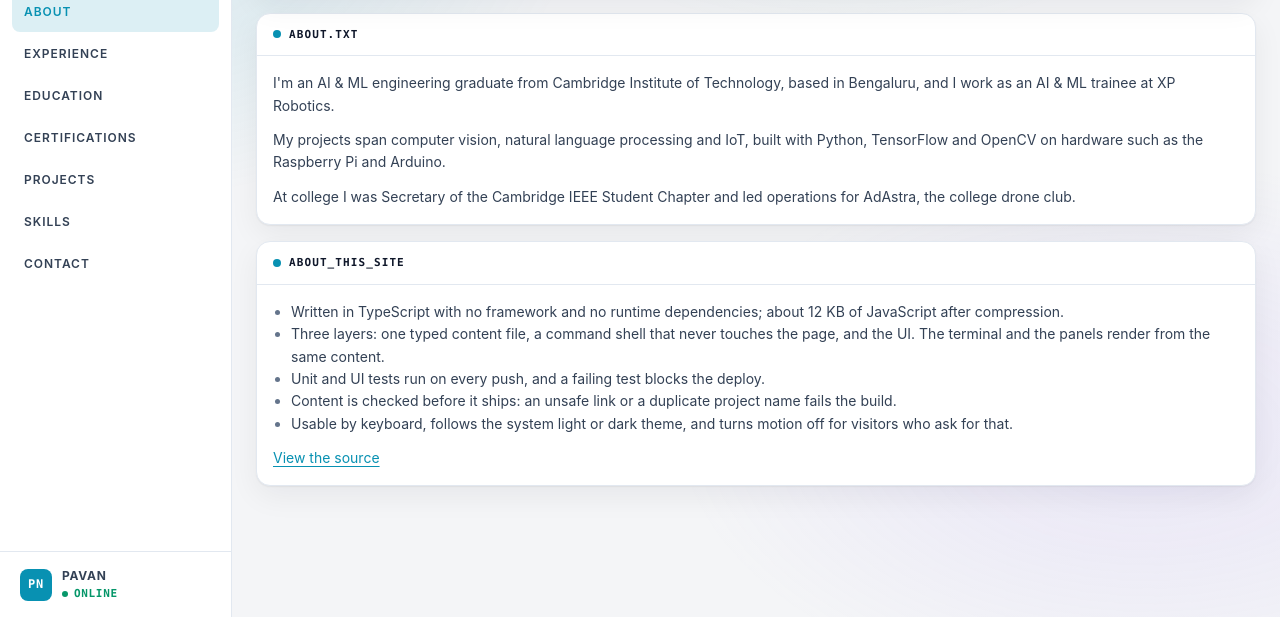
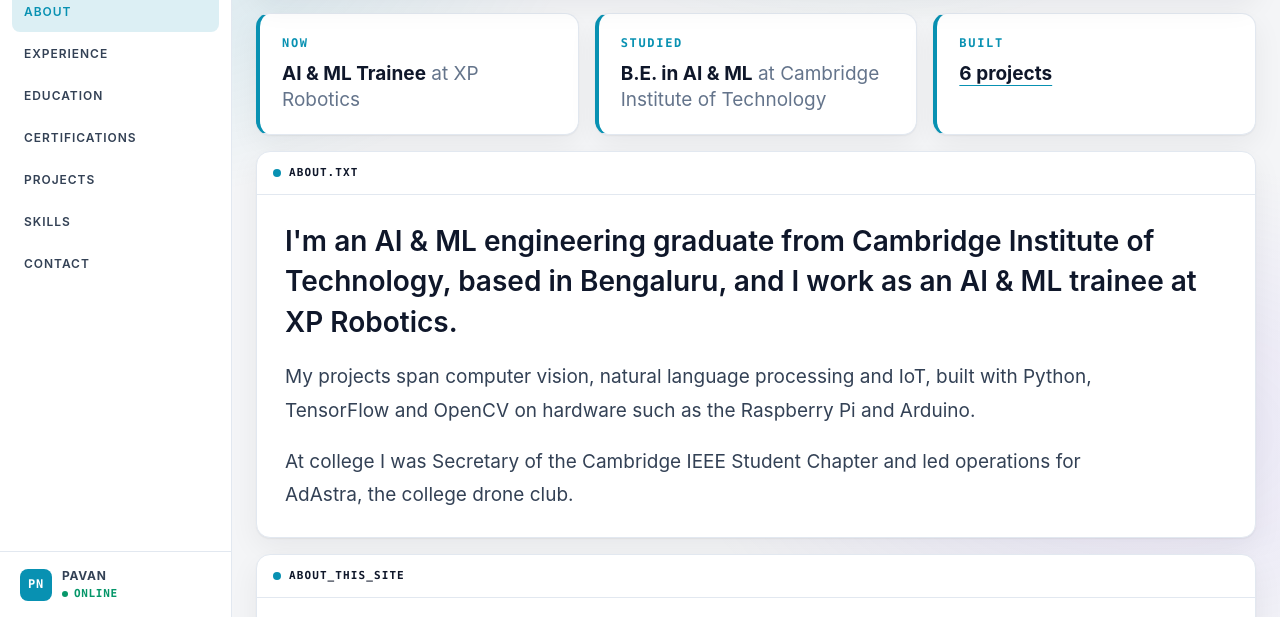
Before and after one commit to pavannanjunda/pavannanjunda.github.io, a website built with Vite: page index.html in a window 1280 px wide. Both pictures are taken after a click on the button "ABOUT". Shown: the part 183-800 px from the top of the page. Built offline with nearby package versions, Linux system fonts and the light colour scheme.

Commit message:
feat: enlarge the About page and add key facts
Larger lead paragraph and body text, a strip of facts (current role,
degree, projects built), and roomier site notes. Also stops tall pages
from squeezing their panels and clipping the text inside.

```diff
--- a/src/content/content.ts
+++ b/src/content/content.ts
@@ -130,7 +130,7 @@
   site: {
     repo: 'https://github.com/pavannanjunda/pavannanjunda.github.io',
     points: [
-      'Written in TypeScript with no framework and no runtime dependencies; about 12 KB of JavaScript after compression.',
+      'Written in TypeScript with no framework and no runtime dependencies; about 13 KB of JavaScript after compression.',
       'Three layers: one typed content file, a command shell that never touches the page, and the UI. The terminal and the panels render from the same content.',
       'Unit and UI tests run on every push, and a failing test blocks the deploy.',
       'Content is checked before it ships: an unsafe link or a duplicate project name fails the build.',
--- a/src/style.css
+++ b/src/style.css
@@ -1586,6 +1586,115 @@
   }
 }
 
+/* Blocks keep their full height and the view scrolls; without this a tall
+   page squeezed its panels and clipped their text. */
+.view > :not(.terminal-panel) {
+  flex-shrink: 0;
+}
+
+/* About: large, readable text and a strip of key facts */
+
+.facts {
+  display: grid;
+  grid-template-columns: repeat(auto-fit, minmax(240px, 1fr));
+  gap: 16px;
+}
+
+.fact {
+  padding: 20px 22px;
+  border: 1px solid var(--line);
+  border-left: 4px solid var(--accent);
+  border-radius: 14px;
+  background: var(--surface);
+  box-shadow: var(--shadow);
+  animation: rise 0.45s backwards;
+}
+
+.fact:nth-child(2) { animation-delay: 0.08s; }
+.fact:nth-child(3) { animation-delay: 0.16s; }
+
+.fact-label {
+  color: var(--accent);
+  font-family: var(--mono);
+  font-size: 12px;
+  font-weight: 700;
+  letter-spacing: 0.14em;
+}
+
+.fact-value {
+  margin-top: 8px;
+  font-size: 19px;
+  line-height: 1.4;
+}
+
+.fact-value strong {
+  color: var(--bright);
+}
+
+.fact-link {
+  color: var(--bright);
+  font-size: 19px;
+  font-weight: 700;
+  text-decoration: underline;
+  text-decoration-color: var(--accent);
+  text-underline-offset: 5px;
+}
+
+.about-text .panel-body,
+.site-notes .panel-body {
+  gap: 18px;
+  padding: 26px 28px;
+}
+
+.about-text p {
+  max-width: 72ch;
+  color: var(--text);
+  font-size: 19px;
+  line-height: 1.75;
+}
+
+.about-text p.lead {
+  color: var(--bright);
+  font-size: clamp(22px, 2.4vw, 28px);
+  font-weight: 600;
+  line-height: 1.45;
+}
+
+.site-notes ul {
+  display: flex;
+  flex-direction: column;
+  gap: 12px;
+  padding: 0;
+  list-style: none;
+}
+
+.site-notes li {
+  position: relative;
+  max-width: 80ch;
+  padding-left: 30px;
+  font-size: 17px;
+  line-height: 1.6;
+}
+
+.site-notes li::before {
+  position: absolute;
+  top: 0.45em;
+  left: 4px;
+  width: 10px;
+  height: 10px;
+  border-radius: 3px;
+  background: var(--accent);
+  box-shadow: 0 0 10px var(--accent);
+  content: "";
+}
+
+.site-source {
+  display: inline-grid;
+  place-items: center;
+  align-self: flex-start;
+  text-decoration: none;
+}
+
 /* ---- Motion ---- */
 
 /* A slow aurora behind everything. */
--- a/src/ui/dashboard.ts
+++ b/src/ui/dashboard.ts
@@ -185,16 +185,37 @@
     ];
   },
 
-  about: content => {
-    const panels = [panel('ABOUT.TXT', content.about.length > 0 ? content.about.map(paragraph => el('p', '', paragraph)) : [empty()])];
+  about: (content, nav) => {
+    const fact = (label: string, value: Node[]): HTMLElement => {
+      const node = el('div', 'fact');
+      const body = el('div', 'fact-value');
+      body.append(...value);
+      node.append(el('div', 'fact-label', label), body);
+      return node;
+    };
+    const facts: HTMLElement[] = [];
+    const job = content.experience[0];
+    if (job) facts.push(fact('NOW', [el('strong', '', job.role), el('span', 'dim', ` at ${job.company}`)]));
+    const school = content.education[0];
+    if (school) facts.push(fact('STUDIED', [el('strong', '', school.degree), el('span', 'dim', ` at ${school.institution}`)]));
+    if (content.projects.length > 0) {
+      const count = content.projects.length === 1 ? '1 project' : `${content.projects.length} projects`;
+      facts.push(fact('BUILT', [button(count, () => nav('projects'), 'link-btn fact-link')]));
+    }
+    const strip = el('div', 'facts');
+    strip.append(...facts);
+
+    const paragraphs = content.about.map((paragraph, i) => el('p', i === 0 ? 'lead' : '', paragraph));
+    const text = panel('ABOUT.TXT', paragraphs.length > 0 ? paragraphs : [empty()], 'about-text');
+    const blocks = [...(facts.length > 0 ? [strip] : []), text];
     if (content.site) {
       const list = el('ul', '');
       list.append(...content.site.points.map(point => el('li', '', point)));
       const body: Node[] = [list];
-      if (content.site.repo !== undefined) body.push(linkEl({ label: 'View the source', href: content.site.repo }));
-      panels.push(panel('ABOUT_THIS_SITE', body));
+      if (content.site.repo !== undefined) body.push(linkEl({ label: 'View the source', href: content.site.repo }, 'btn site-source'));
+      blocks.push(panel('ABOUT_THIS_SITE', body, 'site-notes'));
     }
-    return panels;
+    return blocks;
   },
 
   experience: content => renderExperience(content),
```
Also changed, not shown: src/ui/dashboard.test.ts (+14 -0 lines).
